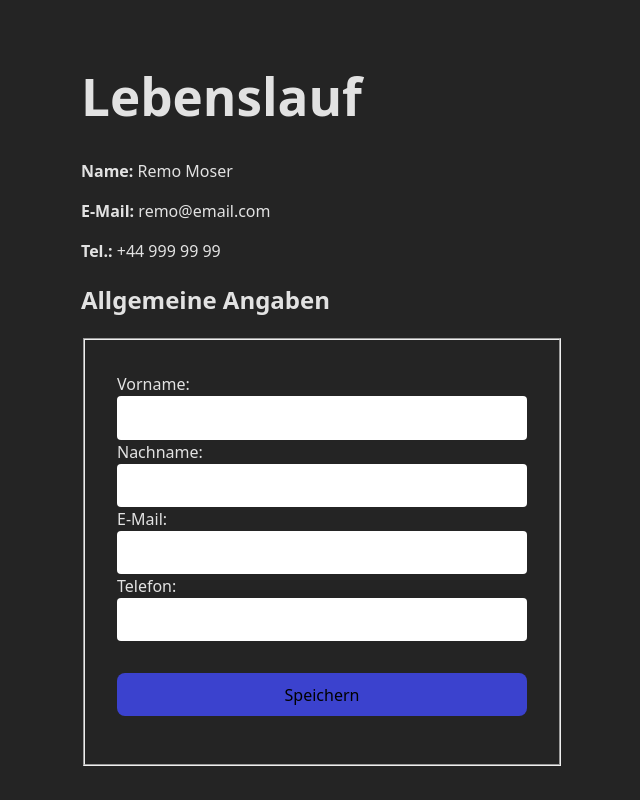
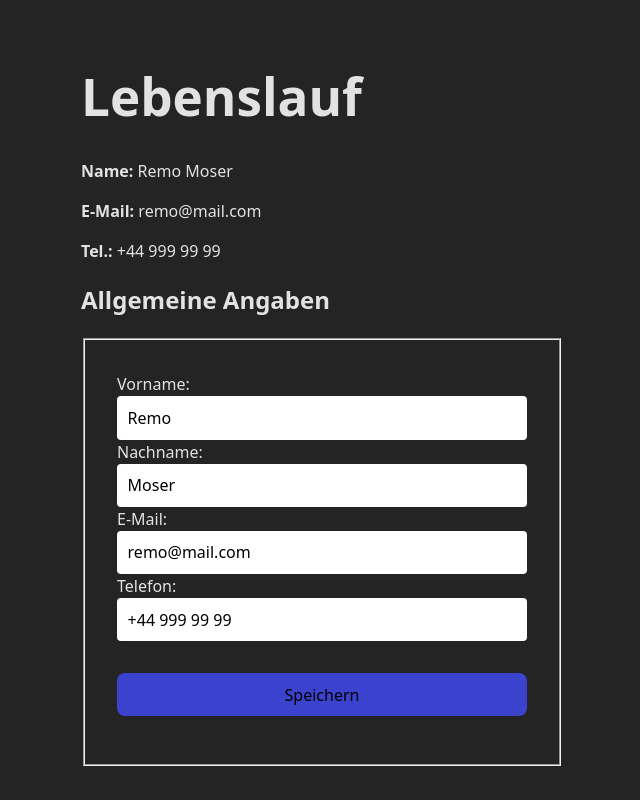
Before and after one commit to remzr/cv-builder, a React (Vite) app: page / in a window 1280 px wide. Shown: the whole page, without its empty margins (354-994 px from the left). Built offline with nearby package versions, Linux system fonts and the light colour scheme.

Commit message:
Share placeholder props between App (Parent) and CV & Section

```diff
--- a/src/App.jsx
+++ b/src/App.jsx
@@ -1,4 +1,5 @@
 import './App.css'
+import { useCallback, useState } from 'react';
 
 //Components
 import Section from './components/section'
@@ -6,12 +7,46 @@ import Cv from './components/Cv'
 
 function App() {
 
+    const [preName, setPreName] = useState("");
+    const [familyName, setFamilyName] = useState("");
+    const [mailAdress, setMailAdress] = useState("");
+    const [phoneNumber, setPhoneNumber] = useState("");
+
+    /* const handleChange = useCallback((e) => { //Not working yet
+        let targetField = e.target.value;
+        console.log(e.target.value);
+
+        switch (e.target.id) {
+            case "preName":
+                setPreName(targetField);
+                break;
+            case "familyName":
+                setFamilyName(targetField);
+                break;
+            case "mailAdress":
+                setMailAdress(targetField);
+                break;
+            case "phoneNumber":
+                setPhoneNumber(targetField);
+                break;
+        };*/
+
   return (
     <>
-      <Cv />
-      <Section />
+      <Cv
+        preName={"Remo"}
+        familyName={"Moser"}
+        mailAdress={"remo@mail.com"}
+        phoneNumber={"+44 999 99 99"}
+      />
+      <Section
+        preName={"Remo"}
+        familyName={"Moser"}
+        mailAdress={"remo@mail.com"}
+        phoneNumber={"+44 999 99 99"}
+      />
     </>
-  )
-}
+  );
+};
 
 export default App
--- a/src/components/Cv.jsx
+++ b/src/components/Cv.jsx
@@ -1,11 +1,13 @@
-export default function Cv() {
+import { useState } from "react"
+
+export default function Cv({preName, familyName, mailAdress, phoneNumber}) {
     return (
         <main>
             <h1>Lebenslauf</h1>
             <section id="sectionAlg">
-                <p><strong>Name: </strong>Remo Moser</p>
-                <p><strong>E-Mail: </strong>remo@email.com</p>
-                <p><strong>Tel.: </strong>+44 999 99 99</p>
+                <p><strong>Name: </strong>{preName} {familyName}</p>
+                <p><strong>E-Mail: </strong>{mailAdress}</p>
+                <p><strong>Tel.: </strong>{phoneNumber}</p>
             </section>
         </main>
     )
--- a/src/components/Section.jsx
+++ b/src/components/Section.jsx
@@ -1,30 +1,6 @@
 import { useState } from "react";
 
-export default function Section() {
-    const [preName, setPreName] = useState("");
-    const [familyName, setFamilyName] = useState("");
-    const [mailAdress, setMailAdress] = useState("");
-    const [phoneNumber, setPhoneNumber] = useState("");
-
-    function handleChange(e) {
-        let targetField = e.target.value;
-        console.log(e.target.value);
-
-        switch (e.target.id) {
-            case "preName":
-                setPreName(targetField);
-                break;
-            case "familyName":
-                setFamilyName(targetField);
-                break;
-            case "mailAdress":
-                setMailAdress(targetField);
-                break;
-            case "phoneNumber":
-                setPhoneNumber(targetField);
-                break;
-        }
-    }
+export default function Section({preName, familyName, mailAdress, phoneNumber, handleChange}) {
 
     return(
         <form>
```
